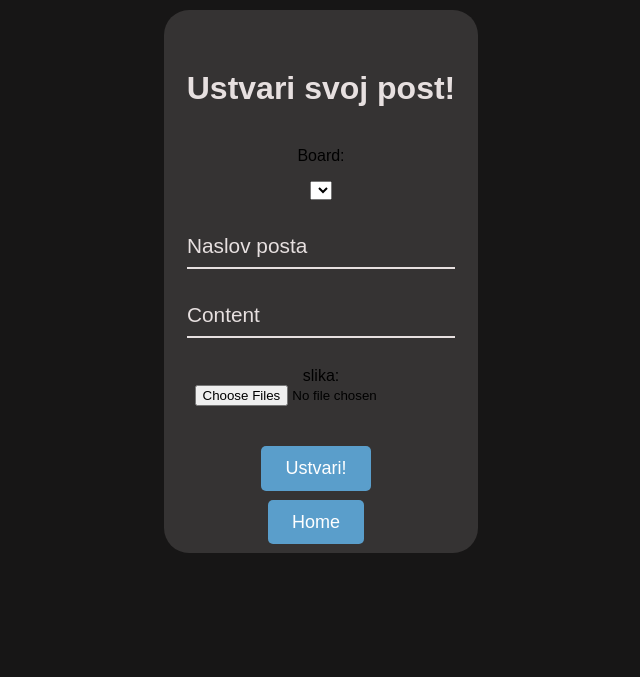
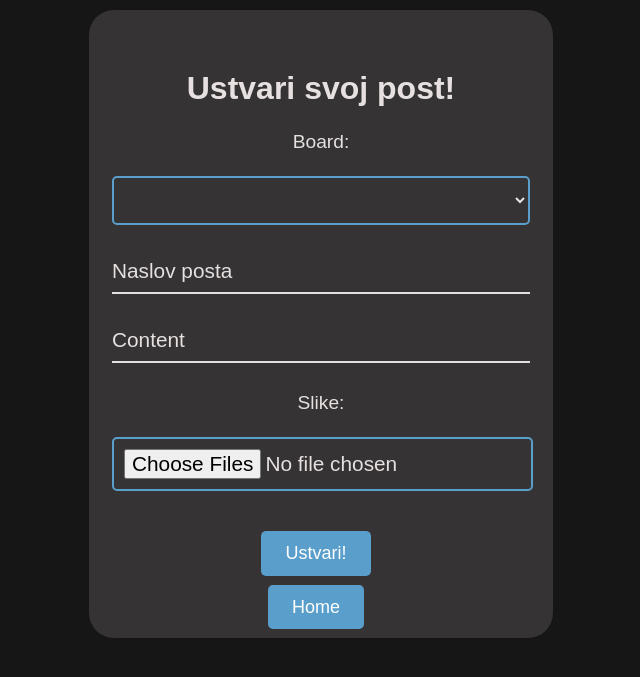
Before and after one commit to Unh0li/Reddit-projekt, a PHP site: page /create_post.php in a window 1280 px wide. Shown: the part 102-779 px from the top of the page, without its empty margins (319-959 px from the left). Run offline with PHP 8.4, Linux system fonts and the light colour scheme; data that the repository does not hold is empty.

Commit message:
fixed js and css

```diff
--- a/create_post.php
+++ b/create_post.php
@@ -30,7 +30,9 @@ $subreddits = $stmt->fetchAll(PDO::FETCH_ASSOC);
     <form action="post_check.php" method="post" align="center" enctype="multipart/form-data">
         <table align="center">
             <tr>
-                <td><p> Board:</p>
+                <td>
+                    <label for="board"> Board:</label>
+                    <br>
                     <select name="subreddit_id" id="subreddit_dropdown">
                         <?php
                         foreach ($subreddits as $row) {
@@ -59,7 +61,7 @@ $subreddits = $stmt->fetchAll(PDO::FETCH_ASSOC);
             <tr>
                 <td>
                     <div class="inputi">
-                    <label for="slika">slika:</label>
+                    <label for="slika">Slike:</label>
                     <br>
                     <input type="file" id="slika" name="slika[]" required multiple><br><br>
                     </div>
--- a/css/postcreate.css
+++ b/css/postcreate.css
@@ -118,15 +118,6 @@ header {
   border-image-slice: 1;
 }
 
-.inputi_field:focus .inputi_label {
-  position: absolute;
-  top: 0;
-  display: block;
-  transition: 0.2s;
-  font-size: 1rem;
-  font-weight: 700;
-}
-
 .inputi_field:required,
 .inputi_field:invalid {
   box-shadow: none;
@@ -171,3 +162,61 @@ h1 {
     font-size: 1.5rem;
   }
 }
+#subreddit_dropdown {
+  background-color: rgb(53, 51, 51);
+  color: rgb(231, 224, 224);
+  border: 2px solid rgb(90, 158, 203);
+  border-radius: 5px;
+  padding: 10px;
+  font-size: 1.3rem;
+  width: 100%;
+  transition: border-color 0.2s;
+}
+
+#subreddit_dropdown:hover,
+#subreddit_dropdown:focus {
+  border-color: rgb(51, 111, 152);
+}
+
+/* Style the file input box */
+#slika {
+  background-color: rgb(53, 51, 51);
+  color: rgb(231, 224, 224);
+  border: 2px solid rgb(90, 158, 203);
+  border-radius: 5px;
+  padding: 10px;
+  font-size: 1.3rem;
+  width: 95%;
+  transition: border-color 0.2s;
+}
+
+#slika:hover,
+#slika:focus {
+  border-color: rgb(51, 111, 152);
+}
+
+label[for="slika"], label[for="board"] {
+  font-size: 1.2rem;
+  color: rgb(231, 224, 224);
+  margin-bottom: 5px;
+  display: block;
+}
+
+#naslov_posta,
+#content {
+  background-color: rgb(53, 51, 51);
+  color: rgb(231, 224, 224);
+  border: 2px solid rgb(90, 158, 203);
+  border-radius: 5px;
+  padding: 10px;
+  font-size: 1.3rem;
+  width: 95%;
+  transition: border-color 0.2s;
+}
+
+#naslov_posta:hover,
+#naslov_posta:focus,
+#content:hover,
+#content:focus {
+  border-color: rgb(51, 111, 152);
+}
```
Also changed, not shown: css/index_style.css (+9 -0 lines), index.php (+11 -9 lines), js/menu.js (+10 -0 lines), subreddit.php (+7 -12 lines), user.php (+15 -14 lines), delete_subreddit.php (added), slike/67a3f14a-2c61-4554-83a9-2d72e9c625ad.gif (added), slike/Screenshot_20.png (added), slike/book_noun_001_01679.jpg (added), slike/fgh.png (added).
